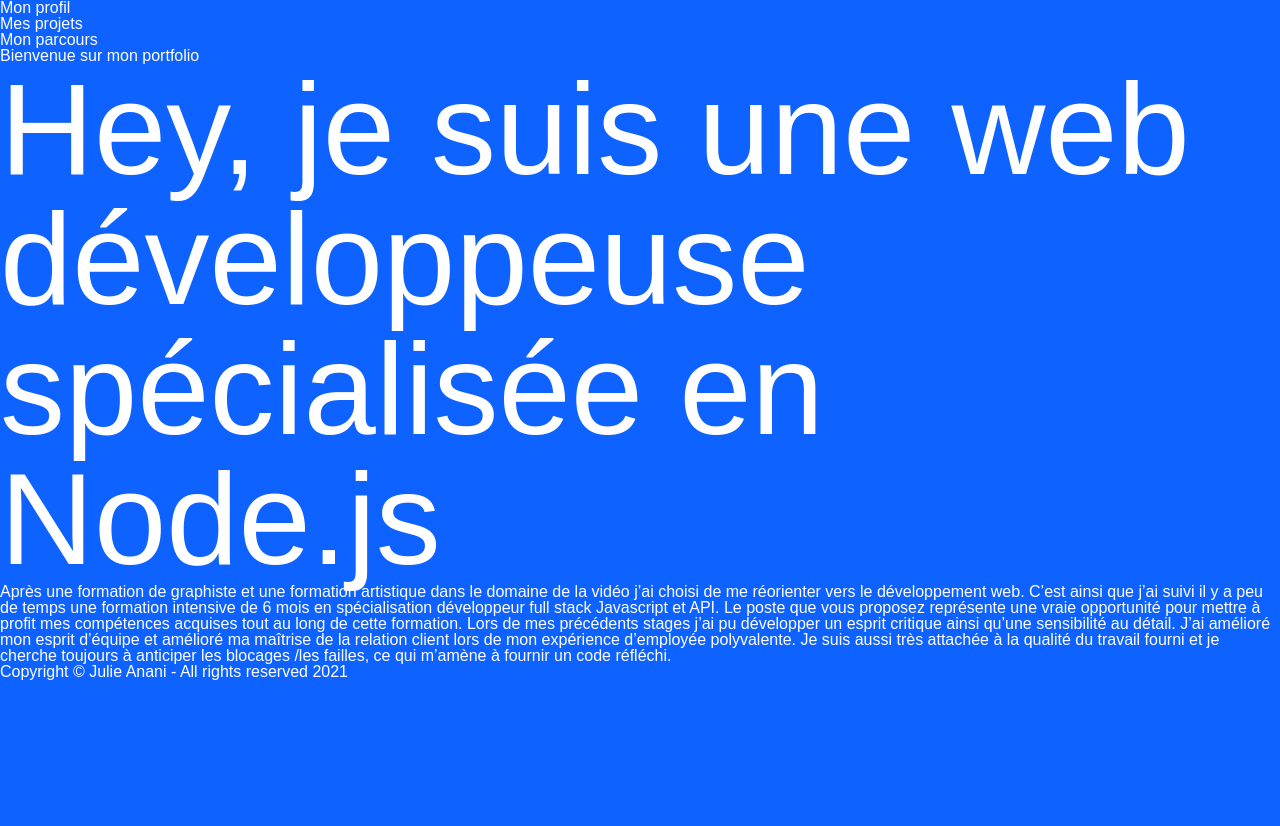
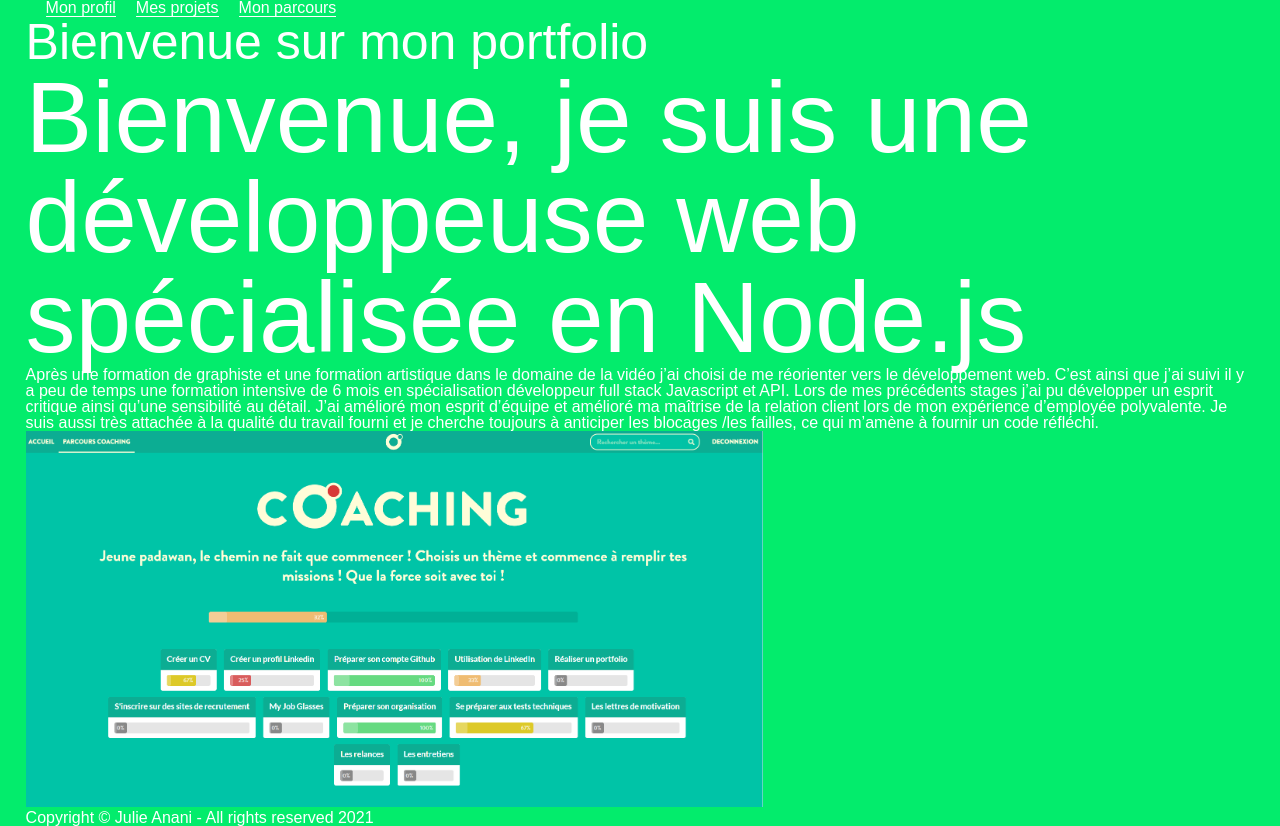
Before and after one commit to Julie-ANANI/portfolio, a website: page statics/index.html in a window 1280 px wide. Before the commit the page ends 800 px from the top, so only its background shows below. Drawn offline with Linux system fonts and the light colour scheme.

Commit message:
add image for project presentation

```diff
--- a/statics/assets/css/style.css
+++ b/statics/assets/css/style.css
@@ -1,12 +1,19 @@
 body {
   font-family: Montserrat, sans-serif;
   color: #fff;
-  background-color: rgb(14, 98, 255);
+  background-color: rgb(3, 236, 108);
+  padding: 0 2%;
+	margin: 0;
 }
 
 h1 {
-  font-size: 130px;
+  font-size: 100px;
 }
+
+h2 {
+  font-size: 50px;
+}
+
 
 nav {
 	display: flex;
@@ -16,3 +23,30 @@ nav {
 	position: sticky;
 	top: 0;
 }
+
+nav .profile {
+	display: flex;
+	align-items: center;
+}
+
+nav .profile h1 {
+	margin-left: 10px;
+	font-size: 15px;
+}
+nav ul {
+	display: flex;
+	list-style-type: none;
+}
+nav ul li {
+	margin-left: 20px;
+	cursor: pointer;
+	border-bottom: 1px solid #fff;
+}
+nav ul li:hover {
+	border-bottom-color: #000;
+}
+
+.presentation .presentation-image img {
+	width: 60%;
+	height: 100%;
+}
--- a/statics/index.html
+++ b/statics/index.html
@@ -18,18 +18,19 @@
 			<li>Mon parcours</li>
 		</ul>
 	</nav>
-	<section>
-		<h2>
-			Bienvenue sur mon portfolio
-		</h2>
+
+	<section class="presentation">
+
 		<header>
-			<h1>Hey, je suis une web développeuse spécialisée en Node.js</h1>
+			<h2>
+				Bienvenue sur mon portfolio
+			</h2>
+			<h1>Bienvenue, je suis une développeuse web spécialisée en Node.js</h1>
 			<p>
 				Après une formation de graphiste et une formation artistique dans le domaine de la vidéo
 			    j’ai choisi de me réorienter vers le développement web. C’est ainsi que j’ai suivi il y a
 				peu de temps une formation intensive de 6 mois en spécialisation développeur full stack
-				Javascript et API. Le poste que vous proposez représente une vraie opportunité pour mettre
-				à profit mes compétences acquises tout au long de cette formation.
+				Javascript et API.
 				Lors de mes précédents stages j’ai pu développer un esprit critique ainsi qu’une sensibilité
 				au détail. J’ai amélioré mon esprit d’équipe et amélioré ma maîtrise de la relation client
 				lors de mon expérience d’employée polyvalente.
@@ -38,7 +39,14 @@
 
 			</p>
 		</header>
+
+
+		<section class="presentation-image">
+			<img src="images/Capture-coaching.PNG" alt="image de projet de fin de formation, le projet Coaching" />
+		</section>
+
 	</section>
+
     <footer>
         <p classname="copyright"> Copyright &copy; Julie Anani - All rights reserved 2021</p>
     </footer>
```
Also changed, not shown: statics/images/Capture-coaching.PNG (added).
